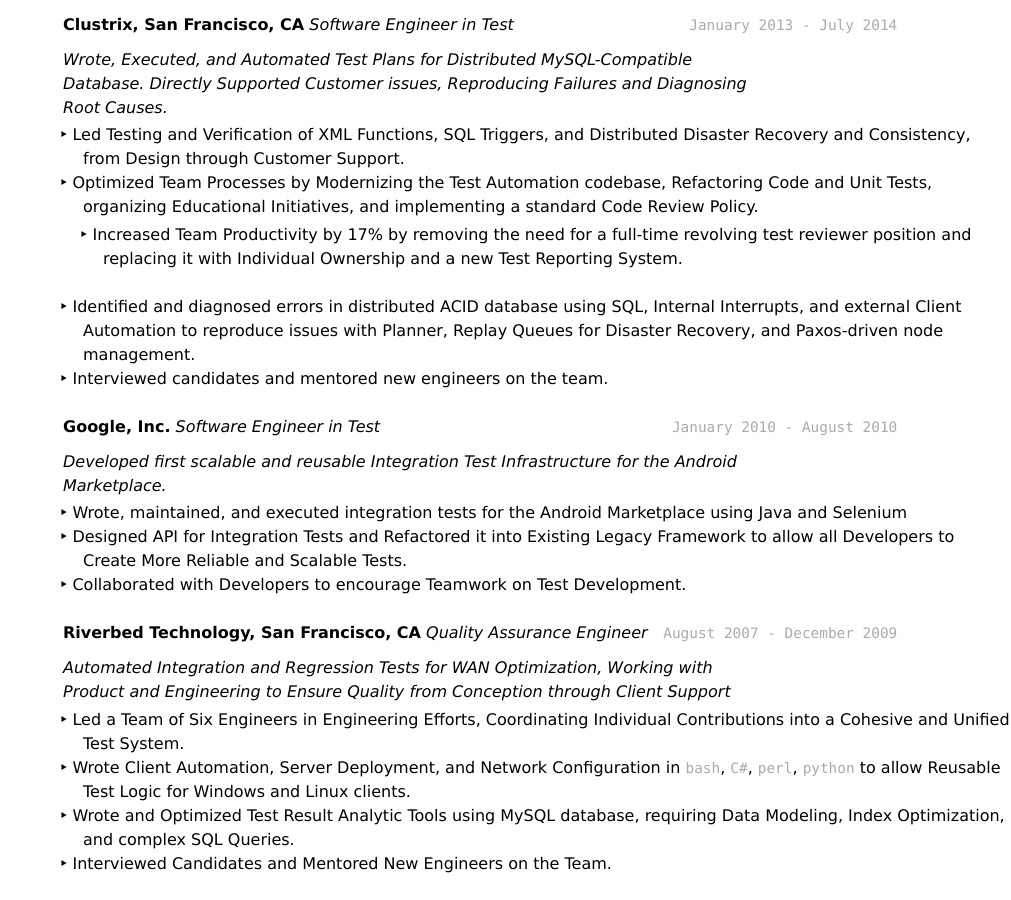
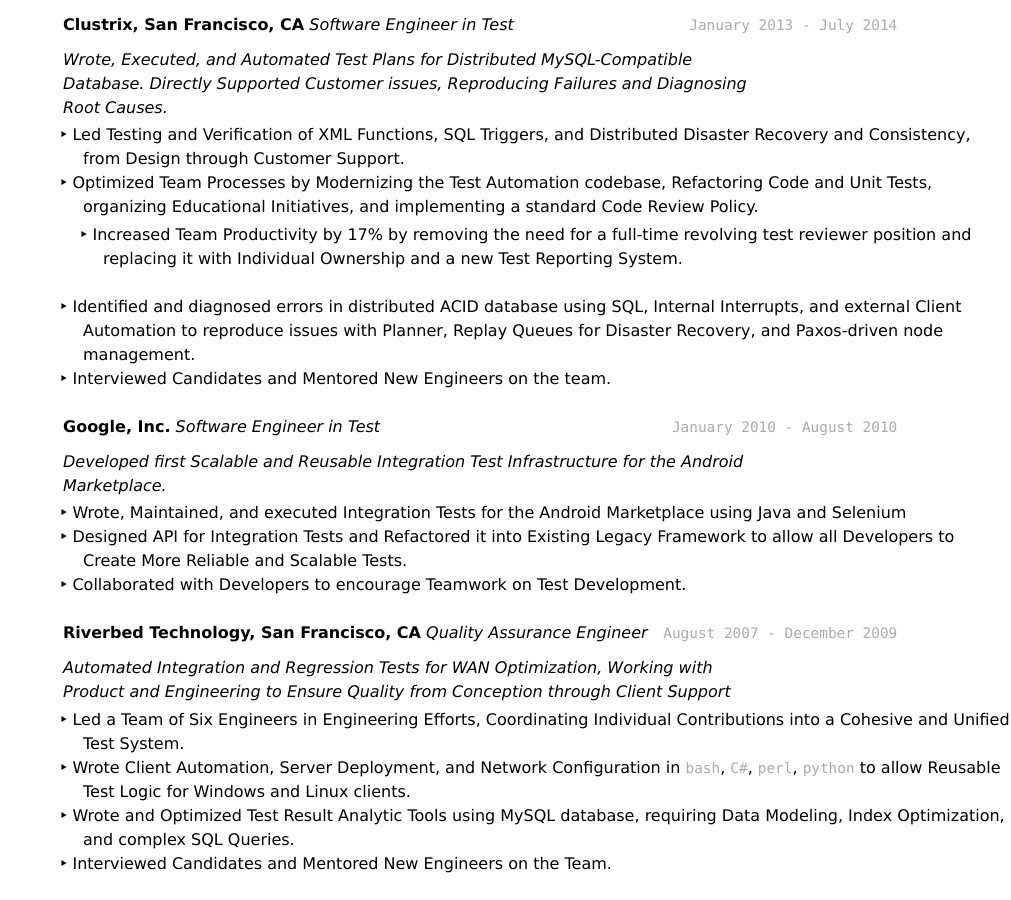
Before and after one commit to jspong/jspong.github.io, a Jekyll site: the page built from resume.md, in a window 1280 px wide and 900 px high, scrolled down 1949 px. Shown: the whole window, without its empty margins (269-1280 px from the left). Built offline with Jekyll 4.4.1, drawn with Linux system fonts in a browser that asks for light colours.

Commit message:
Minor capitalization fixes

```diff
--- a/resume.md
+++ b/resume.md
@@ -103,15 +103,15 @@
 * Identified and diagnosed errors in distributed ACID database using SQL,
   Internal Interrupts, and external Client Automation to reproduce issues with Planner,
   Replay Queues for Disaster Recovery, and Paxos-driven node management.
-* Interviewed candidates and mentored new engineers on the team.
+* Interviewed Candidates and Mentored New Engineers on the team.
 
 `January 2010 - August 2010`
 __Google, Inc.__
 *Software Engineer in Test*
 
-_Developed first scalable and reusable Integration Test Infrastructure for the Android Marketplace._
+_Developed first Scalable and Reusable Integration Test Infrastructure for the Android Marketplace._
 
-* Wrote, maintained, and executed integration tests for the Android
+* Wrote, Maintained, and executed Integration Tests for the Android
   Marketplace using Java and Selenium
 * Designed API for Integration Tests and Refactored it into Existing
   Legacy Framework to allow all Developers to Create More Reliable and
```
